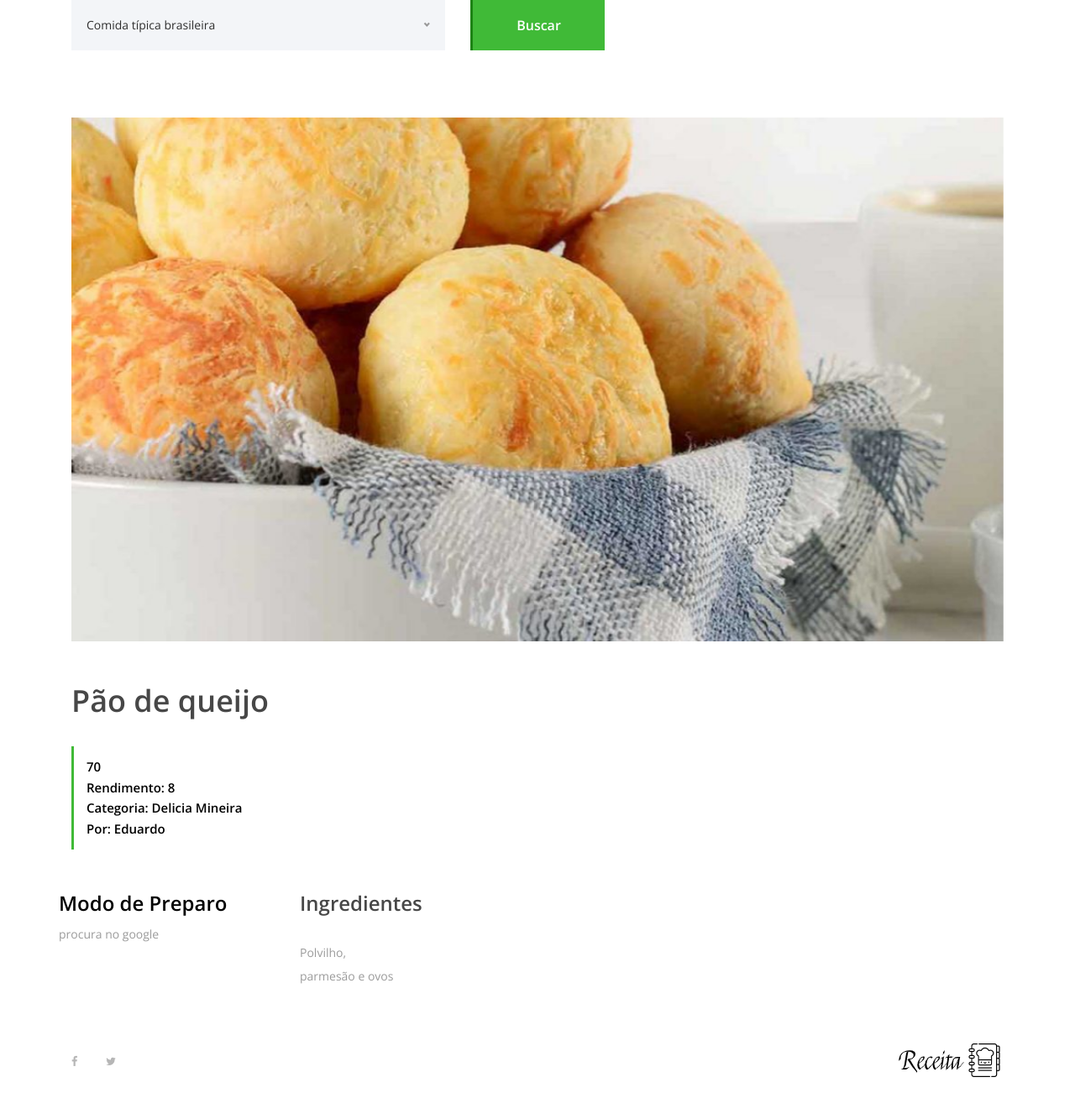
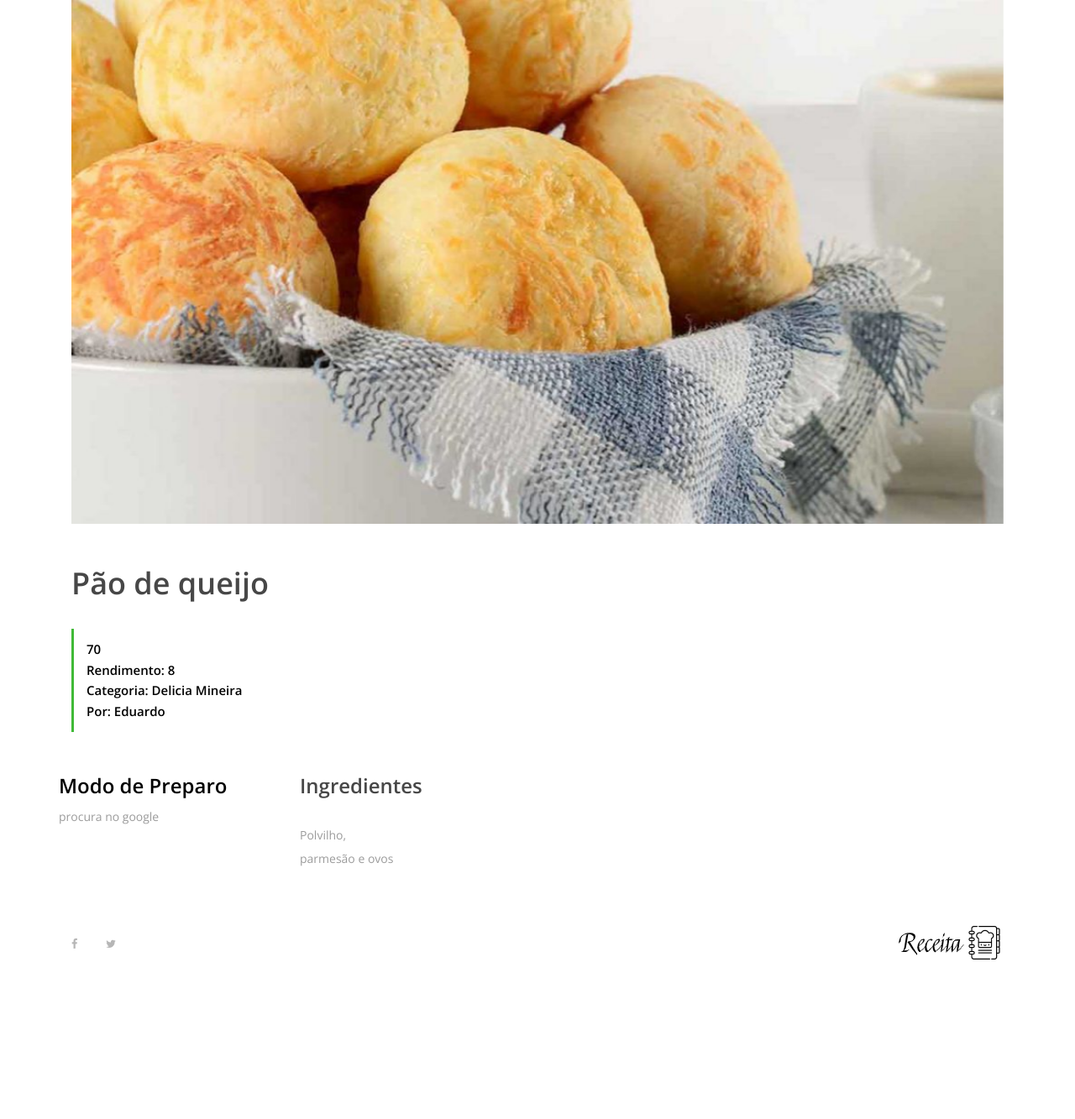
Before and after one commit to edu-lauer/python-projects, a Django app: page /1 in a window 1280 px wide. Shown: the part 195-1528 px from the top of the page at 84% size. After the commit the page ends 1338 px from the top, so only its background shows below. Run offline with Django 4.2, Linux system fonts and the light colour scheme; data comes from the database, SQL or seed files in the repository; both versions use the stored data as it was after the commit; some libraries are stand-ins or nearby versions.

Commit message:
criado um usuário e feito partials da busca do site

```diff
--- a/Django/receita/models.py
+++ b/Django/receita/models.py
@@ -15,3 +15,6 @@ class Receita(models.Model):
     date_receita = models.DateTimeField(default=datetime.now(), blank=True)
     foto_receita = models.ImageField(upload_to='fotos/%d/%m/%Y', blank=True)
     publicada = models.BooleanField(default=False)
+
+    def __str__(self):
+        return self.nome_receita
--- /dev/null
+++ b/Django/receita/templates/partials/busca.html
@@ -0,0 +1,17 @@
+{% load static %}
+<!-- Search Wrapper -->
+<div class="search-wrapper">
+    <!-- Close Btn -->
+    <div class="close-btn"><i class="fa fa-times" aria-hidden="true"></i></div>
+
+    <div class="container">
+        <div class="row">
+            <div class="col-12">
+                <form action="{% url 'buscar' %}">
+                    <input type="text" name="buscar" placeholder="O que está procurando...">
+                    <button type="submit"><i class="fa fa-search" aria-hidden="true"></i></button>
+                </form>
+            </div>
+        </div>
+    </div>
+</div>
--- a/Django/receita/templates/receita.html
+++ b/Django/receita/templates/receita.html
@@ -7,26 +7,11 @@
         <img src="{% static 'img/core-img/hamburger.png' %}" alt="">
     </div>
 
-    <!-- Search Wrapper -->
-    <div class="search-wrapper">
-        <!-- Close Btn -->
-        <div class="close-btn"><i class="fa fa-times" aria-hidden="true"></i></div>
-
-        <div class="container">
-            <div class="row">
-                <div class="col-12">
-                    <form action="{% url 'buscar' %}">
-                        <input type="text" name="buscar" placeholder="O que está procurando...">
-                        <button type="submit"><i class="fa fa-search" aria-hidden="true"></i></button>
-                    </form>
-                </div>
-            </div>
-        </div>
-    </div>
+    {% include 'partials/busca.html' %}
 
     {% include 'partials/header.html' %}
 
-    <!-- Receipe Post Search -->
+    <!-- Receipe Post Search
     <div class="receipe-post-search mb-80">
         <div class="container">
             <form action="#" method="post">
@@ -44,7 +29,7 @@
                 </div>
             </form>
         </div>
-    </div>
+    </div> -->
 
     <!-- Receipe Slider -->
     <div class="container">
```
Also changed, not shown: Django/receita/templates/buscar.html (+1 -16 lines), Django/receita/templates/index.html (+1 -16 lines), Django/db.sqlite3.
